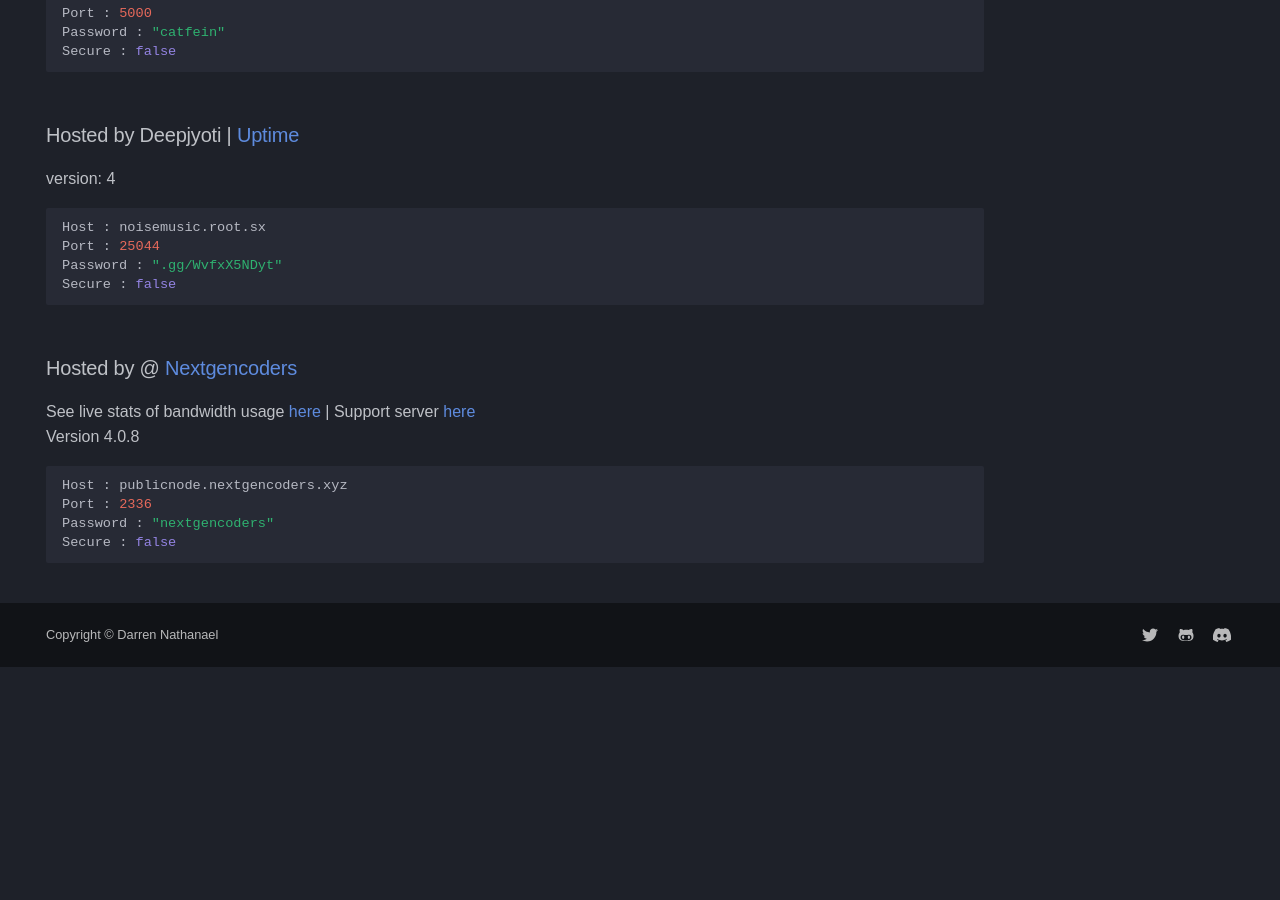
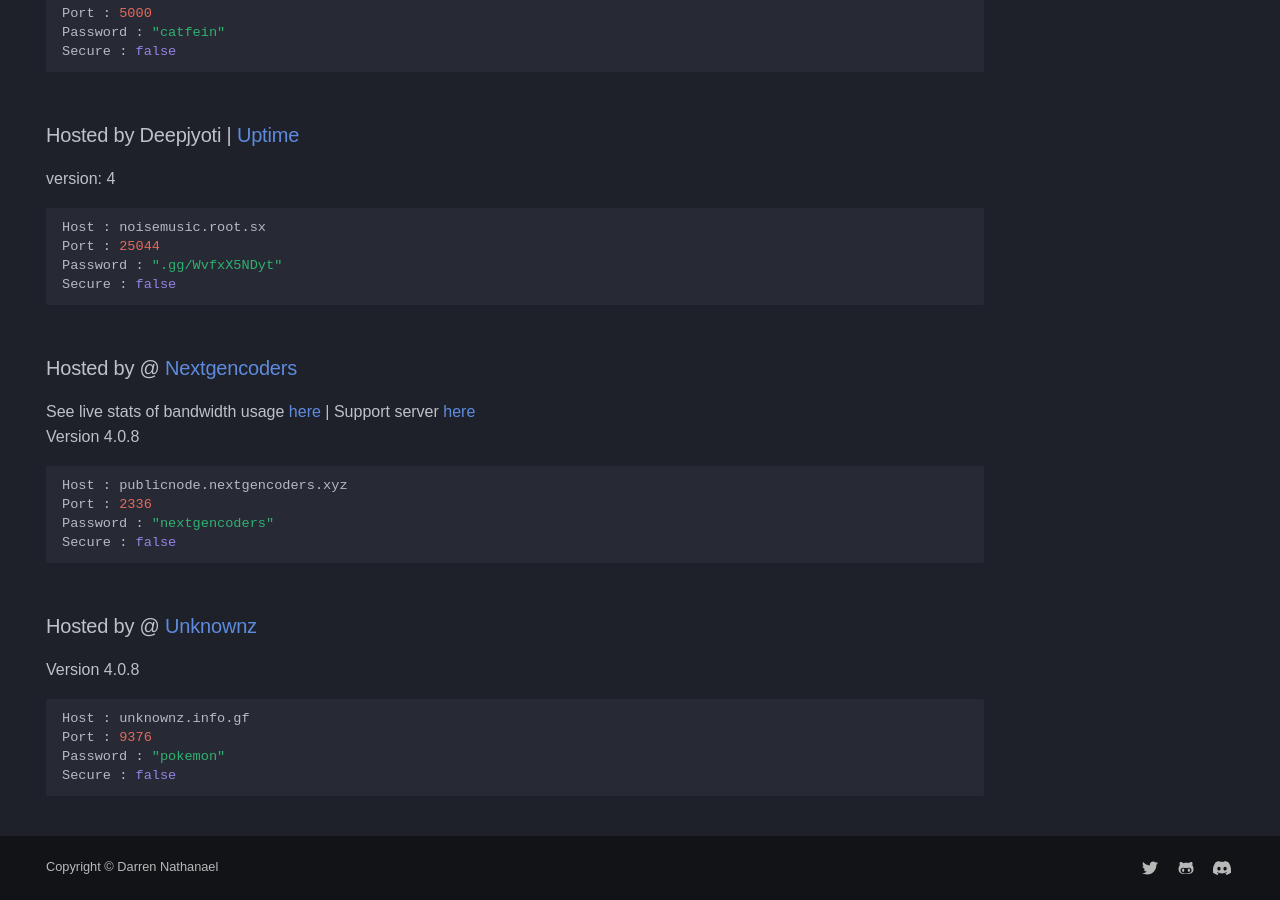
Before and after one commit to DarrenOfficial/lavalink-list, an MkDocs documentation site: the page built from docs/NoSSL/lavalink-without-ssl.md, in a window 1280 px wide and 900 px high, scrolled down 3185 px. Built offline with MkDocs 1.6.1 and Material for MkDocs 9.7.7, drawn with Linux system fonts in a browser that asks for light colours; some web fonts are replaced; comment, search, counter and statistics services are not loaded; a style sheet for code colours, icons or effects is not loaded; before the commit the page ends 3852 px from its top, so only the background shows below that.

Commit message:
Update lavalink-without-ssl.md (#667)

````diff
--- a/docs/NoSSL/lavalink-without-ssl.md
+++ b/docs/NoSSL/lavalink-without-ssl.md
@@ -163,3 +163,12 @@ Port : 2336
 Password : "nextgencoders"
 Secure : false
 ```
+
+### Hosted by @ [Unknownz](https://unknownzop.github.io/)
+Version 4.0.8
+```bash
+Host : unknownz.info.gf
+Port : 9376
+Password : "pokemon"
+Secure : false
+```
````
